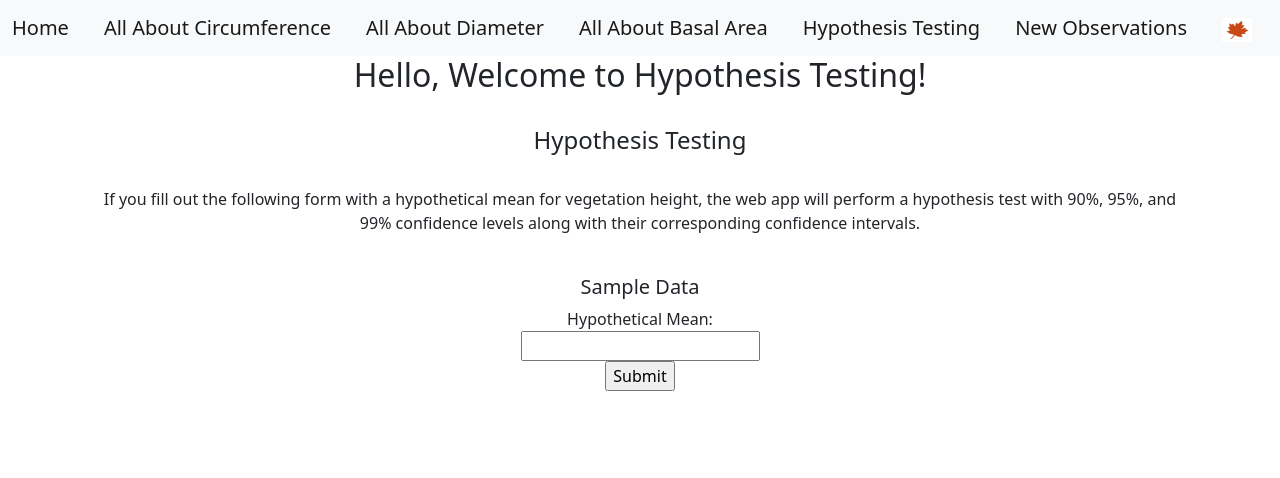
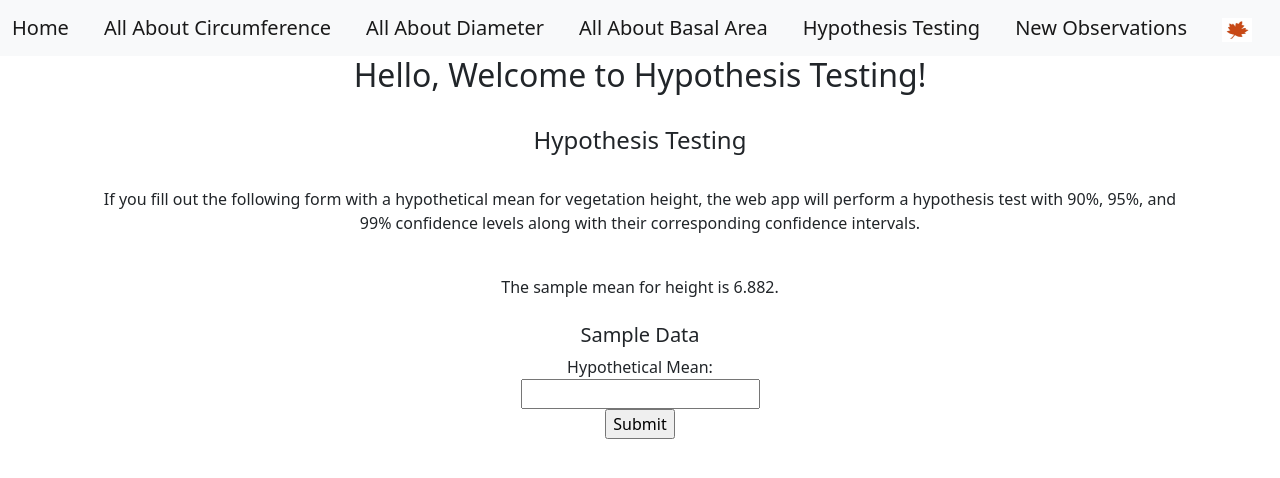
Before and after one commit to braphael99/VegetationSampling, a Flask app: page /hypothesisTest in a window 1280 px wide. Shown: the top 478 px of the page. Run offline with Flask 3, Linux system fonts and the light colour scheme; data comes from the database, SQL or seed files in the repository.

Commit message:
v1.0.1: Added a route for acquiring the sample mean of height and displayed sample mean on the hypothesis testing page.

```diff
--- a/python/app.py
+++ b/python/app.py
@@ -207,6 +207,36 @@ def getDBHClass():
             conn.close()
 
     return {"Classes": classes}
+
+#App route to calculate the mean of the heights.
+@app.route("/heightMean")
+def heightMean():
+    heights = []
+
+    try:
+        conn = sqlite3.connect("../dbs/vegetationSampling.db")
+        conn.row_factory = sqlite3.Row
+        sql = """
+            SELECT vegetation_sampling.height
+            FROM vegetation_sampling
+            ORDER BY vegetation_sampling.id
+        """
+        cursor = conn.cursor()
+        cursor.execute(sql)
+        rows = cursor.fetchall()
+        for row in rows:
+            height = row["height"]
+            heights.append(float(height))
+
+    except Error as e:
+        print(f"Error opening the database {e}")
+        abort(500)
+    finally:
+        if conn:
+            conn.close()
+
+    heightAvg = statistics.mean(heights)
+    return {"heightAvg": heightAvg}
 
 #Our first interesting routes, sending graph data out
 
--- a/python/resources/js/hypothesisTesting.js
+++ b/python/resources/js/hypothesisTesting.js
@@ -1,3 +1,9 @@
+fetch('/heightMean')
+    .then(response => response.json())
+    .then(data => {
+        document.getElementById("sampleMean").innerText = `The sample mean for height is ${data.heightAvg.toFixed(3)}.`;
+    })
+
 //pulling HTML elements so they are less cumbersome
 const form = document.getElementById("hypothTestForm");
 const testingResults = document.getElementById("tests");
--- a/python/templates/hypothesisTesting.html
+++ b/python/templates/hypothesisTesting.html
@@ -39,6 +39,7 @@
             <p>If you fill out the following form with a hypothetical mean for vegetation height, the web app will perform a hypothesis test
                 with 90%, 95%, and 99% confidence levels along with their corresponding confidence intervals.
             </p><br>
+            <div id = "sampleMean"></div><br>
             <h5>Sample Data</h5>
             <form id = "hypothTestForm">
                 <label for="hypoMean">Hypothetical Mean:</label><br>
```
